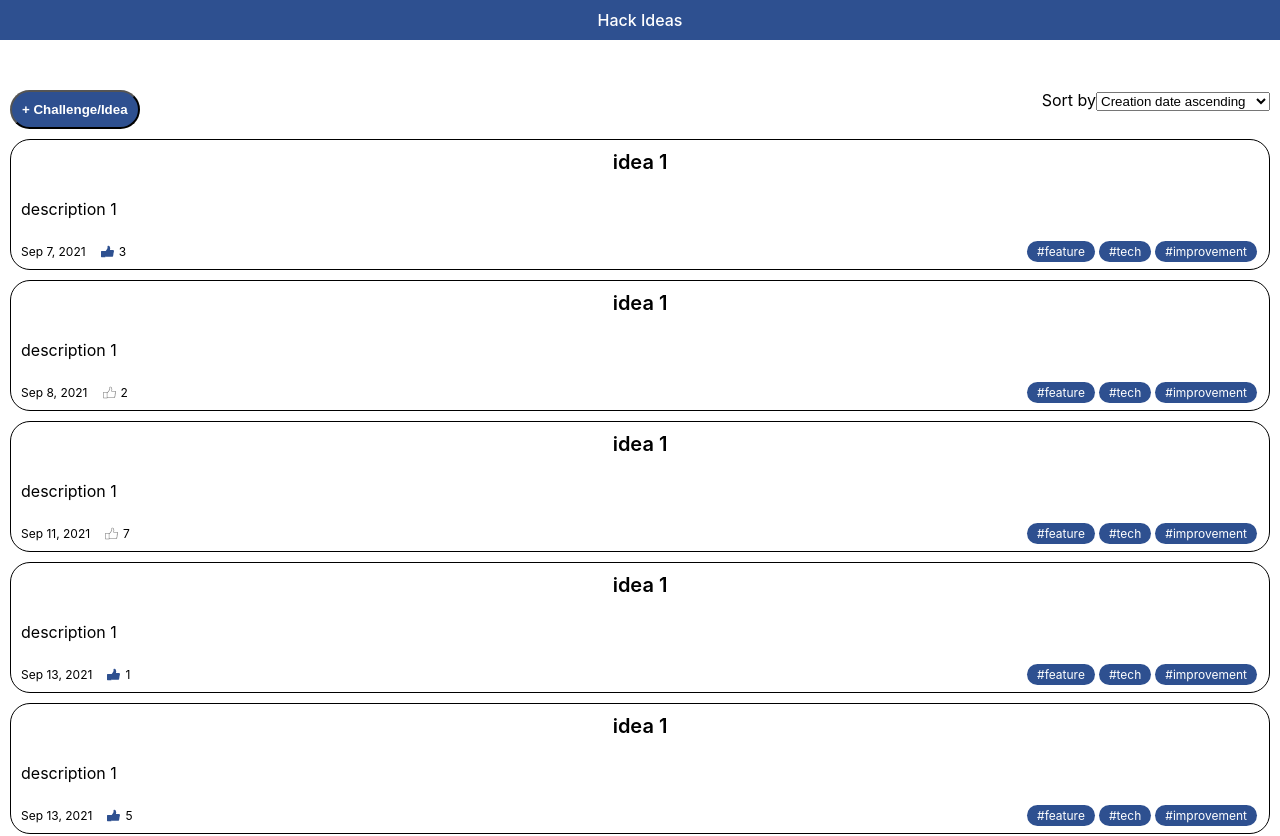
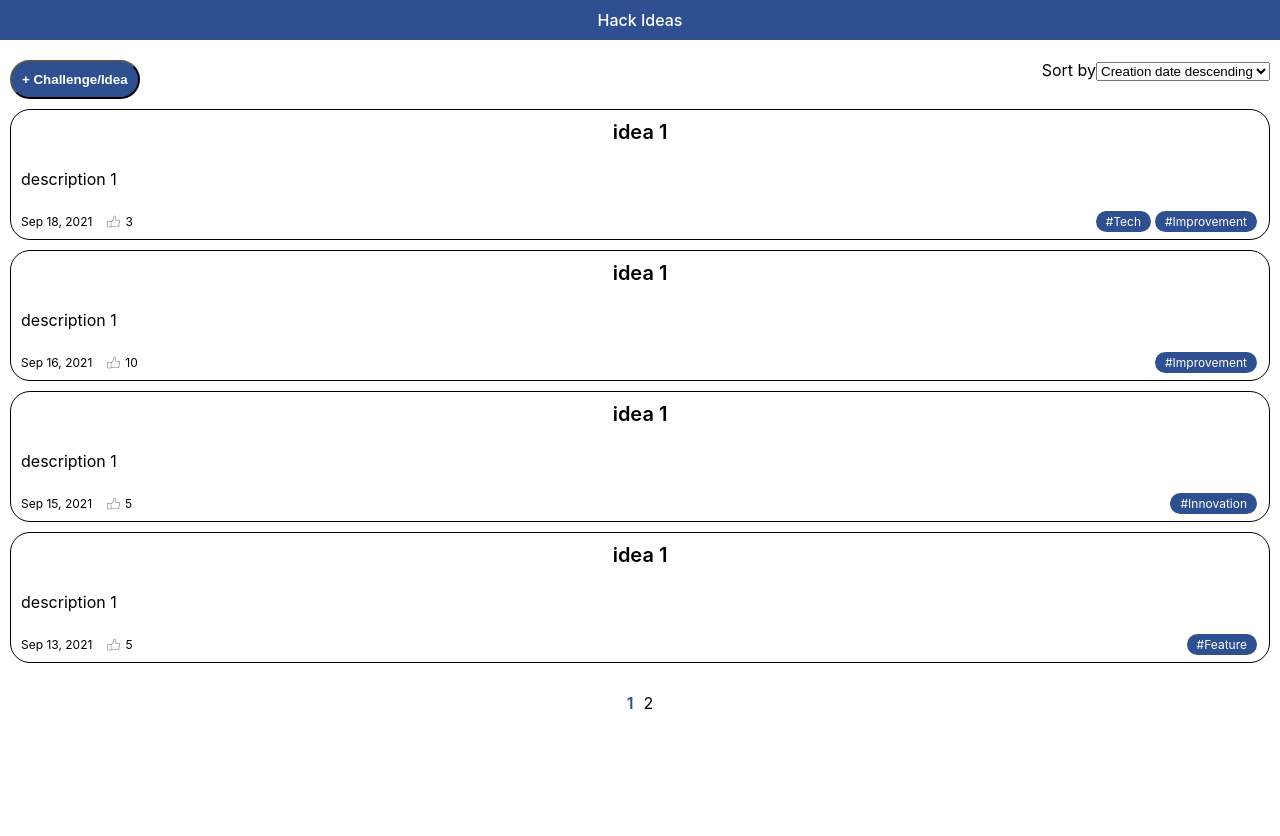
Before and after one commit to namratapatel78/hack-ideas, a React (Create React App) app: page /home in a window 1280 px wide. Shown: the top 836 px of the page. After the commit the page ends 800 px from the top, so only its background shows below. Built offline with nearby package versions, Linux system fonts and the light colour scheme.

Commit message:
Added pagination, like unlike feature

```diff
--- a/src/App.css
+++ b/src/App.css
@@ -3,11 +3,11 @@
   justify-content: center;
   align-items: center;
   height: 40px;
-  background: #2E5090;
+  background: #2e5090;
   color: white;
   font-weight: 500;
 }
 
 section {
-  margin: 50px 10px;
+  margin: 20px 10px;
 }
--- a/src/components/Card/Card.js
+++ b/src/components/Card/Card.js
@@ -1,8 +1,12 @@
+import { useContext } from "react";
 import likeColored from "../../assets/like-colored.svg";
 import like from "../../assets/like.svg";
+import Context from "../../context";
 import "./Card.css";
 
 const Card = (props) => {
+  const context = useContext(Context);
+
   return (
     <div className='idea-card'>
       <div className='title'>{props.idea.title}</div>
@@ -18,19 +22,26 @@ const Card = (props) => {
           </div>
           <div className='votes'>
             <img
-              className='like-icon'
+              className={context.isLoggedIn ? "pointer like-icon" : "like-icon"}
               alt='like'
-              src={props.idea.liked ? likeColored : like}
+              src={context.isLoggedIn && props.idea.liked ? likeColored : like}
+              onClick={() => {
+                if (localStorage.getItem("employeeId")) {
+                  props.likeUnlike(props.idea.id);
+                }
+              }}
             />
             {props.idea.votes}
           </div>
         </div>
         <div className='tags'>
-          {props.idea.tags.map((tag) => {
+          {props.idea.tags.map((tag, index) => {
             return (
-              <div className='tag' key={tag}>
-                #{tag}
-              </div>
+              tag.checked && (
+                <div className='tag' key={tag.text + index}>
+                  #{tag.text}
+                </div>
+              )
             );
           })}
         </div>
--- a/src/components/Form/Form.js
+++ b/src/components/Form/Form.js
@@ -1,26 +1,37 @@
-import { useRef } from "react";
+import { useRef, useState } from "react";
 import { TAGS } from "../../constants/constant";
-import Dropdown from "../Dropdown/Dropdown";
 import "./Form.css";
 
 const Form = (props) => {
   const { showAndHideModal } = props;
   const titleRef = useRef("");
   const descRef = useRef("");
+  const [tags, setTags] = useState(TAGS);
 
   const handleSubmit = (event) => {
     event.preventDefault();
     if (titleRef.current.value && descRef.current.value) {
       let ideaObj = {
+        id: Math.floor(Math.random() * 100),
         title: titleRef.current.value,
         description: descRef.current.value,
-        tags: ["feature"],
-        creationDate: new Date(),
+        tags: tags,
+        creationDate: new Date().getTime(),
         votes: 0,
       };
       props.addIdea(ideaObj);
       props.showAndHideModal();
     }
+  };
+
+  const addTag = (tagId) => {
+    const tagsCopy = [...tags];
+    tagsCopy.forEach((tag) => {
+      if (tag.id === tagId) {
+        tag.checked = !tag.checked;
+      }
+    });
+    setTags(tagsCopy);
   };
 
   const resetForm = (event) => {
@@ -33,7 +44,12 @@ const Form = (props) => {
       <div className='add-idea'>Add Challenge/Idea</div>
       <div className='flex-div'>
         <span className='label'>Title</span>
-        <input ref={titleRef} className='input-text' type='text' />
+        <input
+          ref={titleRef}
+          className='input-text'
+          type='text'
+          maxlength='100'
+        />
       </div>
       <div className='flex-div'>
         <span className='label'>Description</span>
@@ -41,11 +57,26 @@ const Form = (props) => {
           ref={descRef}
           className='input-text'
           rows='4'
-          cols='50'></textarea>
+          cols='50'
+          maxlength='500'></textarea>
       </div>
       <div className='flex-div'>
         <span className='label'>Tags</span>
-        <Dropdown options={TAGS} />
+        {tags.map((tag, index) => {
+          return (
+            <div>
+              <input
+                key={tag.text + tag.id + index}
+                type='checkbox'
+                checked={tag.checked}
+                onChange={() => {
+                  addTag(tag.id);
+                }}
+              />
+              {tag.text}
+            </div>
+          );
+        })}
       </div>
       <div className='actions'>
         <button type='submit'>Add Idea</button>
--- a/src/constants/constant.js
+++ b/src/constants/constant.js
@@ -1,72 +1,112 @@
 export const IDEAS = [
   {
-    id: 1,
+    id: 111,
     title: "idea 1",
     description: "description 1",
-    tags: ["feature", "tech", "improvement"],
+    tags: [
+      { id: "tag-1", checked: false, text: "Feature" },
+      { id: "tag-2", checked: true, text: "Tech" },
+      { id: "tag-3", checked: true, text: "Improvement" },
+      { id: "tag-4", checked: false, text: "Innovation" },
+    ],
     liked: true,
     votes: 3,
     creationDate: 1631995464712,
   },
   {
-    id: 2,
+    id: 112,
     title: "idea 1",
     description: "description 1",
-    tags: ["feature", "tech", "improvement"],
+    tags: [
+      { id: "tag-1", checked: false, text: "Feature" },
+      { id: "tag-2", checked: true, text: "Tech" },
+      { id: "tag-3", checked: false, text: "Improvement" },
+      { id: "tag-4", checked: false, text: "Innovation" },
+    ],
     liked: false,
     votes: 2,
     creationDate: 1631115464712,
   },
   {
-    id: 3,
+    id: 113,
     title: "idea 1",
     description: "description 1",
-    tags: ["feature", "tech", "improvement"],
+    tags: [
+      { id: "tag-1", checked: false, text: "Feature" },
+      { id: "tag-2", checked: false, text: "Tech" },
+      { id: "tag-3", checked: false, text: "Improvement" },
+      { id: "tag-4", checked: true, text: "Innovation" },
+    ],
     liked: true,
     votes: 5,
     creationDate: 1631679464712,
   },
   {
-    id: 4,
+    id: 114,
     title: "idea 1",
     description: "description 1",
-    tags: ["feature", "tech", "improvement"],
+    tags: [
+      { id: "tag-1", checked: false, text: "Feature" },
+      { id: "tag-2", checked: false, text: "Tech" },
+      { id: "tag-3", checked: true, text: "Improvement" },
+      { id: "tag-4", checked: false, text: "Innovation" },
+    ],
     liked: true,
     votes: 1,
     creationDate: 1631555464712,
   },
   {
-    id: 5,
+    id: 115,
     title: "idea 1",
     description: "description 1",
-    tags: ["feature", "tech", "improvement"],
+    tags: [
+      { id: "tag-1", checked: false, text: "Feature" },
+      { id: "tag-2", checked: false, text: "Tech" },
+      { id: "tag-3", checked: true, text: "Improvement" },
+      { id: "tag-4", checked: true, text: "Innovation" },
+    ],
     liked: false,
     votes: 7,
     creationDate: 1631335464712,
   },
   {
-    id: 6,
+    id: 116,
     title: "idea 1",
     description: "description 1",
-    tags: ["feature", "tech", "improvement"],
+    tags: [
+      { id: "tag-1", checked: false, text: "Feature" },
+      { id: "tag-2", checked: false, text: "Tech" },
+      { id: "tag-3", checked: true, text: "Improvement" },
+      { id: "tag-4", checked: false, text: "Innovation" },
+    ],
     liked: true,
     votes: 3,
     creationDate: 1631005464712,
   },
   {
-    id: 7,
+    id: 117,
     title: "idea 1",
     description: "description 1",
-    tags: ["feature", "tech", "improvement"],
+    tags: [
+      { id: "tag-1", checked: false, text: "Feature" },
+      { id: "tag-2", checked: false, text: "Tech" },
+      { id: "tag-3", checked: true, text: "Improvement" },
+      { id: "tag-4", checked: false, text: "Innovation" },
+    ],
     liked: true,
     votes: 10,
     creationDate: 1631795464712,
   },
   {
-    id: 8,
+    id: 118,
     title: "idea 1",
     description: "description 1",
-    tags: ["feature", "tech", "improvement"],
+    tags: [
+      { id: "tag-1", checked: true, text: "Feature" },
+      { id: "tag-2", checked: false, text: "Tech" },
+      { id: "tag-3", checked: false, text: "Improvement" },
+      { id: "tag-4", checked: false, text: "Innovation" },
+    ],
     liked: true,
     votes: 5,
     creationDate: 1631565464712,
@@ -74,16 +114,15 @@ export const IDEAS = [
 ];
 
 export const TAGS = [
-  { id: "tag-1", text: "Tag 1" },
-  { id: "tag-2", text: "Tag 2" },
-  { id: "tag-3", text: "Tag 3" },
-  { id: "tag-4", text: "Tag 4" },
-  { id: "tag-5", text: "Tag 5" },
+  { id: "tag-1", checked: false, text: "Feature" },
+  { id: "tag-2", checked: false, text: "Tech" },
+  { id: "tag-3", checked: false, text: "Improvement" },
+  { id: "tag-4", checked: false, text: "Innovation" },
 ];
 
 export const FILTERS = [
+  { id: "date-desc", text: "Creation date descending" },
   { id: "date-asc", text: "Creation date ascending" },
   { id: "votes-asc", text: "Votes ascending" },
-  { id: "date-desc", text: "Creation date descending" },
   { id: "votes-desc", text: "Votes descending" },
 ];
--- /dev/null
+++ b/src/context.js
@@ -0,0 +1,28 @@
+import React, { useEffect, useState } from "react";
+
+const Context = React.createContext({
+  isLoggedIn: false,
+  setUserLoggedIn: () => {},
+});
+
+export const ContextProvider = (props) => {
+  const [isLoggedIn, setLoggedIn] = useState(false);
+
+  useEffect(() => {
+    if (localStorage.getItem("employeeId")) {
+      setLoggedIn(true);
+    }
+  }, []);
+
+  return (
+    <Context.Provider
+      value={{
+        isLoggedIn: isLoggedIn,
+        setUserLoggedIn: setLoggedIn,
+      }}>
+      {props.children}
+    </Context.Provider>
+  );
+};
+
+export default Context;
--- a/src/index.css
+++ b/src/index.css
@@ -1,13 +1,16 @@
 body {
   margin: 0;
-  font-family: -apple-system, BlinkMacSystemFont, 'Segoe UI', 'Roboto', 'Oxygen',
-    'Ubuntu', 'Cantarell', 'Fira Sans', 'Droid Sans', 'Helvetica Neue',
+  font-family: -apple-system, BlinkMacSystemFont, "Segoe UI", "Roboto", "Oxygen",
+    "Ubuntu", "Cantarell", "Fira Sans", "Droid Sans", "Helvetica Neue",
     sans-serif;
   -webkit-font-smoothing: antialiased;
   -moz-osx-font-smoothing: grayscale;
 }
 
 code {
-  font-family: source-code-pro, Menlo, Monaco, Consolas, 'Courier New',
+  font-family: source-code-pro, Menlo, Monaco, Consolas, "Courier New",
     monospace;
 }
+.pointer {
+  cursor: pointer;
+}
--- a/src/views/Home/Home.css
+++ b/src/views/Home/Home.css
@@ -13,3 +13,14 @@
 .action-div .label {
   width: unset;
 }
+.pagination {
+  display: flex;
+  justify-content: center;
+}
+.pagination span {
+  margin: 20px 5px;
+}
+.highlight {
+  color: #2e5090;
+  font-weight: 600;
+}
--- a/src/views/Home/Home.js
+++ b/src/views/Home/Home.js
@@ -1,5 +1,3 @@
-// import like from '../../assets/like.svg';
-// import likeColored from '../../assets/like-colored.svg';
 import { useCallback, useEffect, useState } from "react";
 import Card from "../../components/Card/Card";
 import Dropdown from "../../components/Dropdown/Dropdown";
@@ -10,33 +8,20 @@ import "./Home.css";
 
 const Home = () => {
   const [openModal, setOpenModal] = useState(false);
-  const [list, setList] = useState(IDEAS);
   const [ideas, setIdeas] = useState([]);
   const [pageSize, setPageSize] = useState(4);
   const [pageNo, setPageNo] = useState(0);
-  const [sortBy, setSortBy] = useState({
-    id: "filter-1",
-    text: "Creation date ascending",
-  });
+  const [pages, setPages] = useState([]);
+  const [sortBy, setSortBy] = useState("date-desc");
 
   const setIdeasList = useCallback(() => {
+    let list = JSON.parse(localStorage.getItem("list"));
     let ideas = list.slice(pageNo * pageSize, (pageNo + 1) * pageSize);
     setIdeas(ideas);
-  }, [list, pageNo, pageSize]);
-
-  useEffect(() => {
-    document.addEventListener("scroll", onScroll, {
-      passive: true,
-    });
-    setIdeasList();
-  }, []);
-
-  useEffect(() => {
-    setIdeasList();
-  }, [pageSize, setIdeasList]);
+  }, [pageNo]);
 
   const sortList = useCallback(() => {
-    let listCopy = [...list];
+    let listCopy = JSON.parse(localStorage.getItem("list"));
     switch (sortBy) {
       case "votes-asc":
         listCopy.sort((a, b) => a.votes - b.votes);
@@ -54,26 +39,28 @@ const Home = () => {
           return a.creationDate - b.creationDate;
         });
     }
-    setList(listCopy);
-  }, [sortBy]);
+    localStorage.setItem("list", JSON.stringify(listCopy));
+    setIdeasList();
+  }, [setIdeasList, sortBy]);
+
+  useEffect(() => {
+    if (!localStorage.getItem("list")) {
+      localStorage.setItem("list", JSON.stringify(IDEAS));
+    }
+    setIdeasList();
+    // pagination list
+    let totalItems = JSON.parse(localStorage.getItem("list")).length;
+    let totalPages = Math.ceil(totalItems / pageSize);
+    let pages = [];
+    for (let index = 0; index < totalPages; index++) {
+      pages.push(index);
+    }
+    setPages(pages);
+  }, []);
 
   useEffect(() => {
     sortList();
   }, [sortBy, sortList]);
-
-  const onScroll = () => {
-    if (bottomVisible()) {
-      setPageSize(pageSize * 2);
-    }
-  };
-
-  const bottomVisible = () => {
-    const scrollY = window.scrollY;
-    const visible = document.documentElement.clientHeight;
-    const pageHeight = document.documentElement.scrollHeight;
-    const bottomOfPage = visible + scrollY >= pageHeight;
-    return bottomOfPage || pageHeight < visible;
-  };
 
   // Show and hide add Idea form
   const openForm = () => {
@@ -82,10 +69,46 @@ const Home = () => {
     });
   };
 
+  const likeUnlike = (id) => {
+    let ideasCopy = [...ideas];
+    ideasCopy.forEach((idea) => {
+      if (idea.id === id) {
+        if (idea.liked) {
+          idea.liked = false;
+          idea.votes -= 1;
+        } else {
+          idea.liked = true;
+          idea.votes += 1;
+        }
+      }
+    });
+    setIdeas(ideasCopy);
+
+    let listCopy = JSON.parse(localStorage.getItem("list"));
+    listCopy.forEach((idea) => {
+      if (idea.id === id) {
+        if (idea.liked) {
+          idea.liked = false;
+          idea.votes -= 1;
+        } else {
+          idea.liked = true;
+          idea.votes += 1;
+        }
+      }
+      localStorage.setItem("list", JSON.stringify(listCopy));
+    });
+  };
+
   const addIdea = (idea) => {
-    let ideasCopy = [...ideas];
-    ideasCopy.unshift(idea);
-    setIdeas(ideasCopy);
+    let listCopy = JSON.parse(localStorage.getItem("list"));
+    listCopy.unshift(idea);
+    localStorage.setItem("list", JSON.stringify(listCopy));
+
+    if (pageNo === 0) {
+      setIdeasList();
+    } else {
+      setPageNo(0);
+    }
   };
 
   const showAndHideModal = () => {
@@ -114,11 +137,24 @@ const Home = () => {
       <div className='ideas-list'>
         {ideas.length > 0 &&
           ideas.map((idea) => {
-            return <Card idea={idea} key={idea.id} />;
+            return <Card idea={idea} key={idea.id} likeUnlike={likeUnlike} />;
           })}
       </div>
-
-      <div className='pagination'></div>
+      <div className='pagination'>
+        {pages.length > 0 &&
+          pages.map((page) => {
+            return (
+              <span
+                key={"page" + page}
+                className={page === pageNo ? "highlight" : "pointer"}
+                onClick={() => {
+                  setPageNo(page);
+                }}>
+                {page + 1}
+              </span>
+            );
+          })}
+      </div>
     </section>
   );
 };
--- a/src/views/Login/Login.js
+++ b/src/views/Login/Login.js
@@ -1,26 +1,36 @@
-import './Login.css';
-import { useRef } from 'react';
-import { useHistory } from 'react-router-dom';
+import { useContext, useRef } from "react";
+import { useHistory } from "react-router-dom";
+import Context from "../../context";
+import "./Login.css";
 
 const Login = () => {
+  const context = useContext(Context);
   const inputRef = useRef("");
   const history = useHistory();
+
   const loginHandler = (event) => {
     event.preventDefault();
     if (inputRef.current.value) {
-      localStorage.setItem('employeeId', inputRef.current.value)
-      history.push('/home')
+      localStorage.setItem("employeeId", inputRef.current.value);
+      context.setUserLoggedIn(true);
+      history.push("/home");
     }
-  }
+  };
 
-  return <section className="login-section">
-    <div>Login</div>
-    <form className="login-form" onSubmit={loginHandler}>
-      <div className="input-div"> Employee ID: </div>
-      <input ref={inputRef}/>
-      <button type="submit" className="btn">Login</button>
-    </form>
-  </section>
-}
+  return (
+    <section className='login-section'>
+      <div>Login</div>
+      <form className='login-form' onSubmit={loginHandler}>
+        <div className='form-div'>
+          <div className='input-div'> Employee ID: </div>
+          <input ref={inputRef} />
+        </div>
+        <button type='submit' className='btn'>
+          Login
+        </button>
+      </form>
+    </section>
+  );
+};
 
-export default Login
+export default Login;
```
Also changed, not shown: src/index.js (+10 -7 lines), src/views/Login/Login.css (+11 -0 lines), 1 other file (tests, documents, lock files or other folders).
